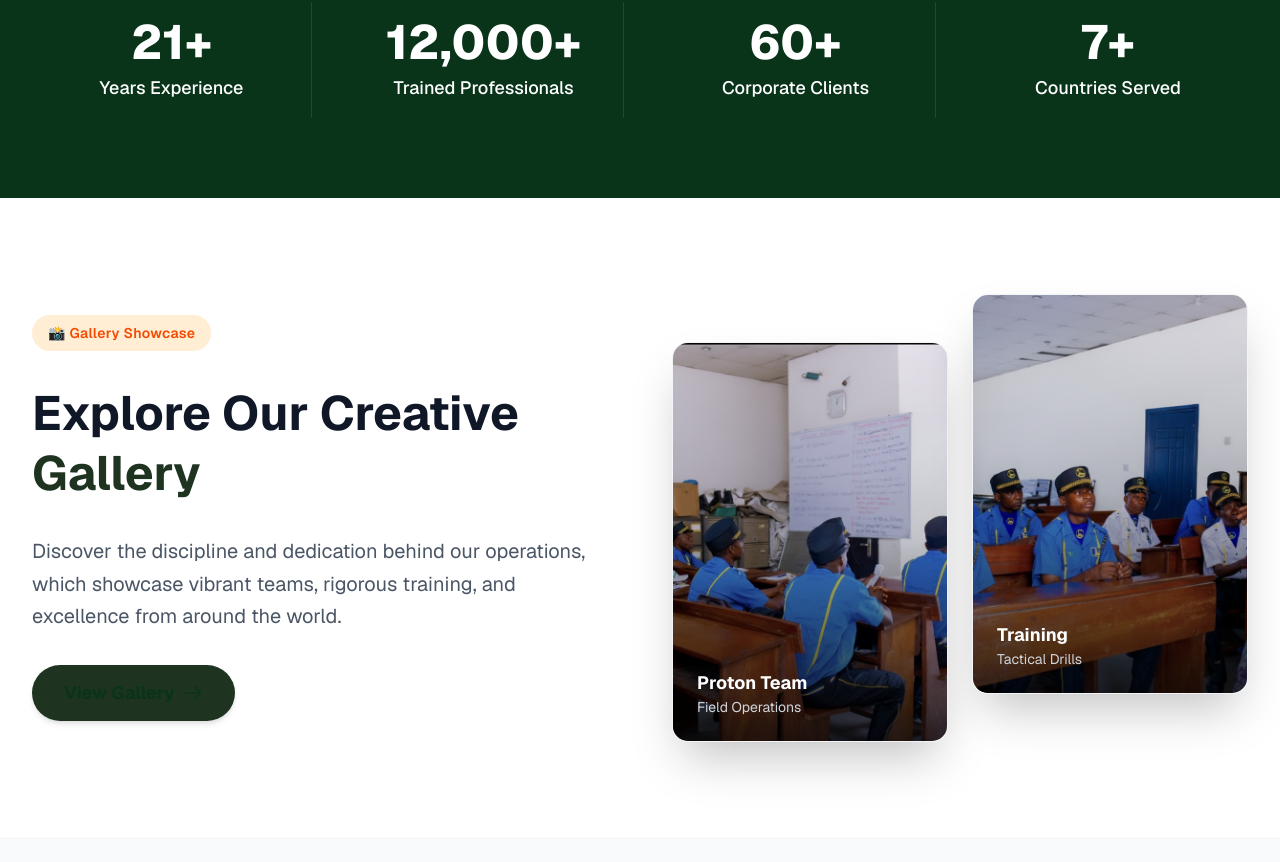
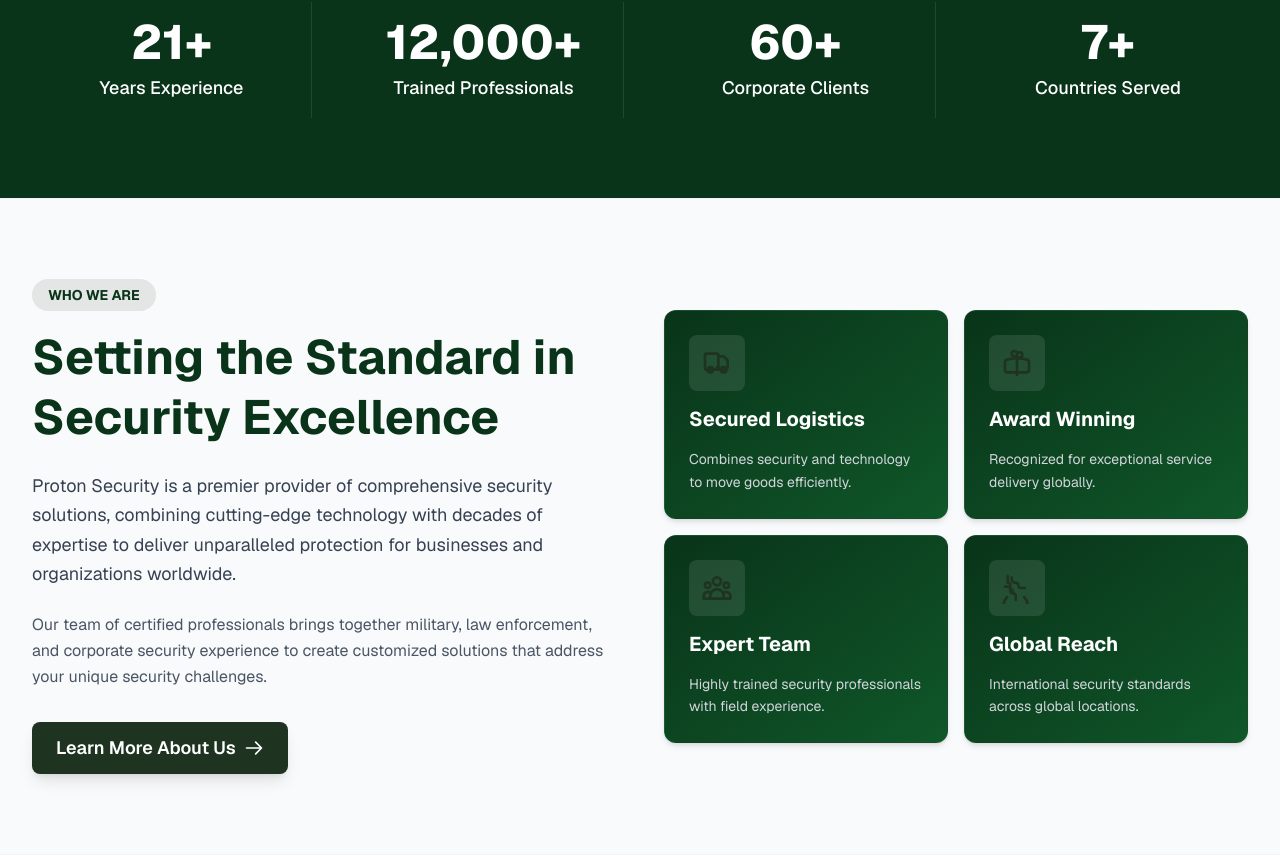
Before and after one commit to Adebayodamilola20/evergreen-security, a Next.js app: page / in a window 1280 px wide. Shown: the part 878-1740 px from the top of the page. Built offline with nearby package versions, Linux system fonts and the light colour scheme.

Commit message:
maqking new changes

```diff
--- a/src/app/page.tsx
+++ b/src/app/page.tsx
@@ -228,78 +228,6 @@
                 <p className="text-sm sm:text-lg text-white font-medium">{item.label}</p>
               </motion.div>
             ))}
-          </div>
-        </div>
-      </section>
-
-      {/* 3. Gallery Showcase Section */}
-      <section className="py-24 bg-white overflow-hidden">
-        <div className="container-custom px-4 md:px-8">
-          <div className="grid grid-cols-1 lg:grid-cols-2 gap-16 items-center">
-            <motion.div
-              initial={{ opacity: 0, x: -35 }}
-              whileInView={{ opacity: 1, x: 0 }}
-              viewport={{ once: true }}
-              transition={{ duration: 0.6 }}
-              className="space-y-8"
-            >
-              <div className="inline-block bg-orange-100 text-orange-600 px-4 py-2 rounded-full text-xs sm:text-sm font-semibold tracking-wide">
-                📸 Gallery Showcase
-              </div>
-              <h2 className="text-4xl sm:text-5xl font-bold text-gray-900 leading-tight">
-                Explore Our Creative <br />
-                <span className="text-highlight">Gallery</span>
-              </h2>
-              <p className="text-lg sm:text-xl text-gray-600 leading-relaxed">
-                Discover the discipline and dedication behind our operations, which showcase vibrant teams, rigorous training, and excellence from around the world.
-              </p>
-              <Link
-                href="/gallery"
-                className="inline-flex items-center justify-center bg-highlight hover:bg-highlight/95 text-primary font-bold px-8 rounded-full text-lg h-14 transition-all hover:scale-105 shadow-md"
-              >
-                View Gallery
-                <svg className="w-5 h-5 ml-2" fill="none" stroke="currentColor" viewBox="0 0 24 24">
-                  <path strokeLinecap="round" strokeLinejoin="round" strokeWidth={2} d="M14 5l7 7m0 0l-7 7m7-7H3" />
-                </svg>
-              </Link>
-            </motion.div>
-
-            <motion.div
-              initial={{ opacity: 0, x: 35 }}
-              whileInView={{ opacity: 1, x: 0 }}
-              viewport={{ once: true }}
-              transition={{ duration: 0.6, delay: 0.2 }}
-              className="flex gap-6 relative"
-            >
-              <div className="w-1/2 mt-12">
-                <div className="rounded-2xl overflow-hidden shadow-2xl h-[360px] sm:h-[400px] relative group border border-gray-100">
-                  <img
-                    src="/assets/Gemini_Generated_Image_2l1i1i2l1i1i2l1i-DkjYzYZr.png"
-                    alt="Security Team"
-                    className="w-full h-full object-cover transition-transform duration-700 group-hover:scale-110"
-                  />
-                  <div className="absolute inset-0 bg-gradient-to-t from-black/80 via-black/20 to-transparent" />
-                  <div className="absolute bottom-0 left-0 w-full p-6 text-white z-10">
-                    <h4 className="font-bold text-lg">Proton Team</h4>
-                    <p className="text-sm text-gray-300">Field Operations</p>
-                  </div>
-                </div>
-              </div>
-              <div className="w-1/2">
-                <div className="rounded-2xl overflow-hidden shadow-2xl h-[360px] sm:h-[400px] relative group border border-gray-100">
-                  <img
-                    src="/assets/Gemini_Generated_Image_brqnxqbrqnxqbrqn-qJVmIH_v.png"
-                    alt="Training Session"
-                    className="w-full h-full object-cover transition-transform duration-700 group-hover:scale-110"
-                  />
-                  <div className="absolute inset-0 bg-gradient-to-t from-black/80 via-black/20 to-transparent" />
-                  <div className="absolute bottom-0 left-0 w-full p-6 text-white z-10">
-                    <h4 className="font-bold text-lg">Training</h4>
-                    <p className="text-sm text-gray-300">Tactical Drills</p>
-                  </div>
-                </div>
-              </div>
-            </motion.div>
           </div>
         </div>
       </section>
```
